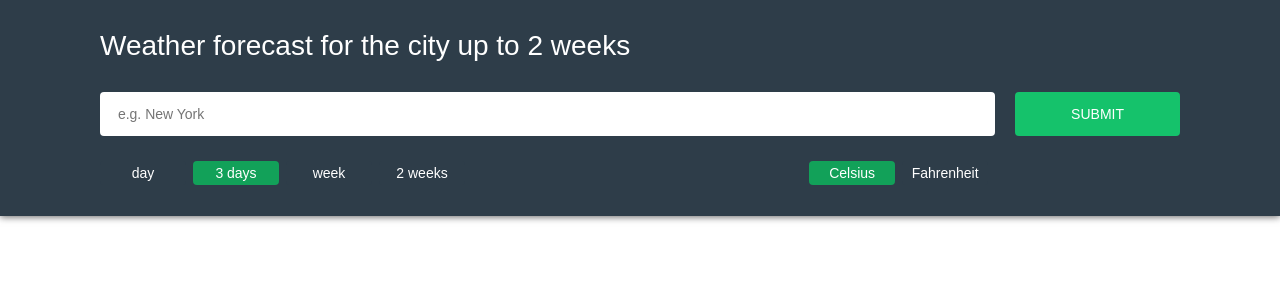
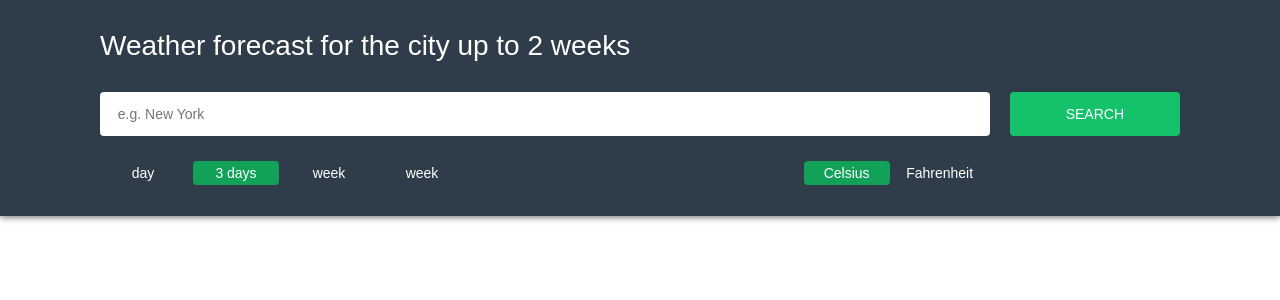
Before and after one commit to ermondel/react-weather-app, a React app: page / in a window 1280 px wide. Shown: the top 300 px of the page. Built offline with nearby package versions, Linux system fonts and the light colour scheme.

Commit message:
feat: update components of the search form

```diff
--- a/package.json
+++ b/package.json
@@ -1,6 +1,6 @@
 {
   "name": "react-weather-app",
-  "version": "0.8.5",
+  "version": "0.9.5",
   "private": true,
   "homepage": "https://ermondel.github.io/react-weather-app",
   "description": "Weather app",
--- a/src/components/Header.js
+++ b/src/components/Header.js
@@ -1,116 +1,76 @@
-import React, { Component } from 'react';
+import React from 'react';
+import SearchForm from './SearchForm';
+import Trigger from './Trigger';
 
-class Header extends Component {
-  state = { city: this.props.city };
+const Header = (props) => {
+  const { city, period, isCelsius, setCity, setPeriod, setUnit, submitForm } = props;
 
-  handleCityChange = (event) => this.setState({ city: event.target.value });
-
-  componentWillReceiveProps(nextProps) {
-    this.setState({ city: nextProps.city });
-  }
-
-  render() {
   return (
     <header>
       <div id='header-inner'>
         <h1>Weather forecast for the city up to 2 weeks</h1>
-          <form id='form' onSubmit={this.props.onSubmitSearch}>
+
+        <form id='form' onSubmit={submitForm}>
           <div className='left'>
-              <div id='search-box'>
-                <label htmlFor='city' className='visuallyhidden' tabIndex='0'>
-                  Choose the city of your interest
-                </label>
-                <input
-                  type='text'
-                  name='city'
-                  id='city'
-                  value={this.state.city}
-                  placeholder='e.g. New York'
-                  onChange={this.handleCityChange}
-                  required
+            <SearchForm city={city} setCity={setCity} />
+
+            <div id='options'>
+              <div id='options-period'>
+                <Trigger
+                  name='period'
+                  val='1'
+                  text='day'
+                  checked={period === 1}
+                  onChange={setPeriod}
+                />
+                <Trigger
+                  name='period'
+                  val='3'
+                  text='3 days'
+                  checked={period === 3}
+                  onChange={setPeriod}
+                />
+                <Trigger
+                  name='period'
+                  val='7'
+                  text='week'
+                  checked={period === 7}
+                  onChange={setPeriod}
+                />
+                <Trigger
+                  name='period'
+                  val='14'
+                  text='week'
+                  checked={period === 14}
+                  onChange={setPeriod}
                 />
               </div>
-              <div id='options'>
-                <div id='options-period'>
-                  <label className='common-radio' tabIndex='0'>
-                    <input
-                      type='radio'
-                      name='period'
-                      value='1'
-                      required
-                      checked={this.props.period === 1}
-                      onChange={this.props.onChangePeriod}
+              <div id='options-unit'>
+                <Trigger
+                  name='unit'
+                  val='celsius'
+                  text='Celsius'
+                  checked={isCelsius}
+                  onChange={setUnit}
                 />
-                    <span>day</span>
-                  </label>
-                  <label className='common-radio' tabIndex='0'>
-                    <input
-                      type='radio'
-                      name='period'
-                      value='3'
-                      required
-                      checked={this.props.period === 3}
-                      onChange={this.props.onChangePeriod}
+                <Trigger
+                  name='unit'
+                  val='fahrenheit'
+                  text='Fahrenheit'
+                  checked={!isCelsius}
+                  onChange={setUnit}
                 />
-                    <span>3 days</span>
-                  </label>
-                  <label className='common-radio' tabIndex='0'>
-                    <input
-                      type='radio'
-                      name='period'
-                      value='7'
-                      required
-                      checked={this.props.period === 7}
-                      onChange={this.props.onChangePeriod}
-                    />
-                    <span>week</span>
-                  </label>
-                  <label className='common-radio' tabIndex='0'>
-                    <input
-                      type='radio'
-                      name='period'
-                      value='14'
-                      required
-                      checked={this.props.period === 14}
-                      onChange={this.props.onChangePeriod}
-                    />
-                    <span>2 weeks</span>
-                  </label>
-                </div>
-                <div id='options-unit'>
-                  <label className='common-radio' tabIndex='0'>
-                    <input
-                      type='radio'
-                      name='unit'
-                      value='celsius'
-                      required
-                      checked={this.props.isCelsius}
-                      onChange={this.props.onChangeUnit}
-                    />
-                    <span>Celsius</span>
-                  </label>
-                  <label className='common-radio' tabIndex='0'>
-                    <input
-                      type='radio'
-                      name='unit'
-                      value='fahrenheit'
-                      required
-                      checked={!this.props.isCelsius}
-                      onChange={this.props.onChangeUnit}
-                    />
-                    <span>Fahrenheit</span>
-                  </label>
               </div>
             </div>
           </div>
+
           <div className='right'>
-              <input type='submit' value='Submit' id='submit' tabIndex='0' />
+            <input type='submit' value='Search' id='submit' tabIndex='0' />
           </div>
         </form>
       </div>
     </header>
   );
-  }
-}
+};
 
 export default Header;
--- /dev/null
+++ b/src/components/SearchForm.js
@@ -0,0 +1,22 @@
+import React from 'react';
+
+const SearchForm = ({ city, setCity }) => (
+  <div id='search-box'>
+    <label htmlFor='city' className='visuallyhidden' tabIndex='0'>
+      Choose the city of your interest
+    </label>
+
+    <input
+      type='text'
+      name='city'
+      id='city'
+      value={city}
+      placeholder='e.g. New York'
+      onChange={setCity}
+      required
+      tabIndex='0'
+    />
+  </div>
+);
+
+export default SearchForm;
--- /dev/null
+++ b/src/components/Trigger.js
@@ -0,0 +1,18 @@
+import React from 'react';
+
+const Trigger = ({ name, val, text, checked, onChange }) => (
+  <label className='common-radio' tabIndex='0'>
+    <input
+      type='radio'
+      name={name}
+      value={val}
+      required
+      checked={checked}
+      onChange={onChange}
+      tabIndex='0'
+    />
+    <span>{text}</span>
+  </label>
+);
+
+export default Trigger;
```
Lines whose indentation alone changed are shown as unchanged.
